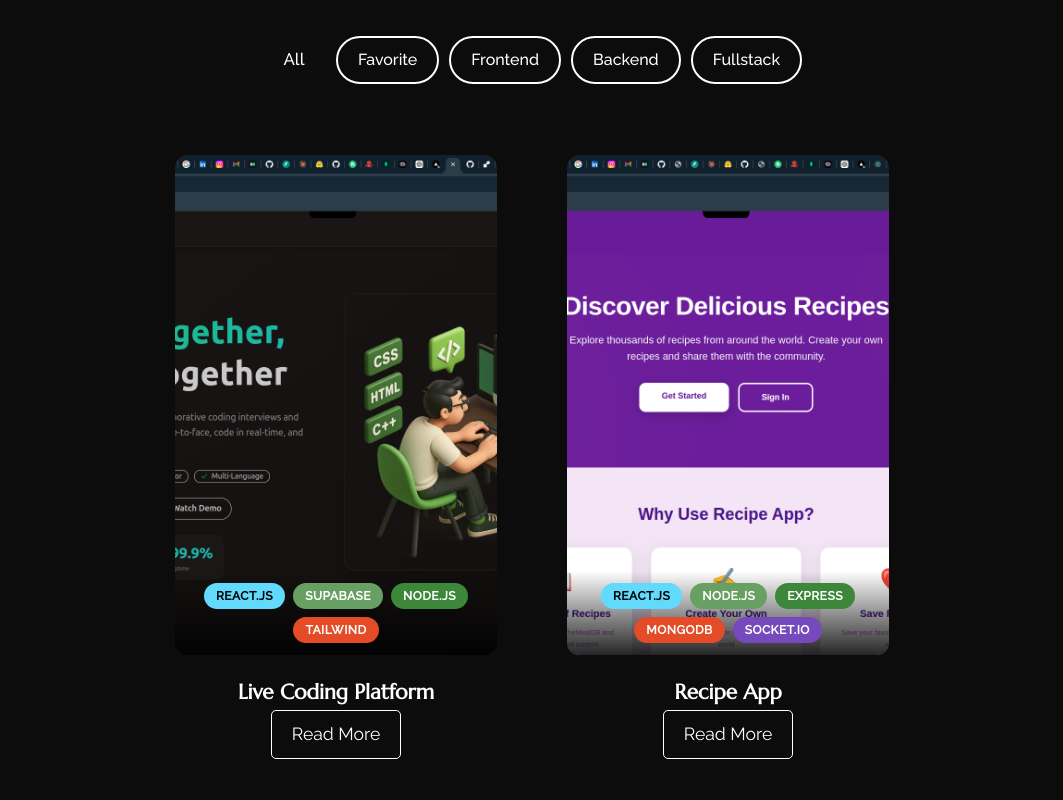
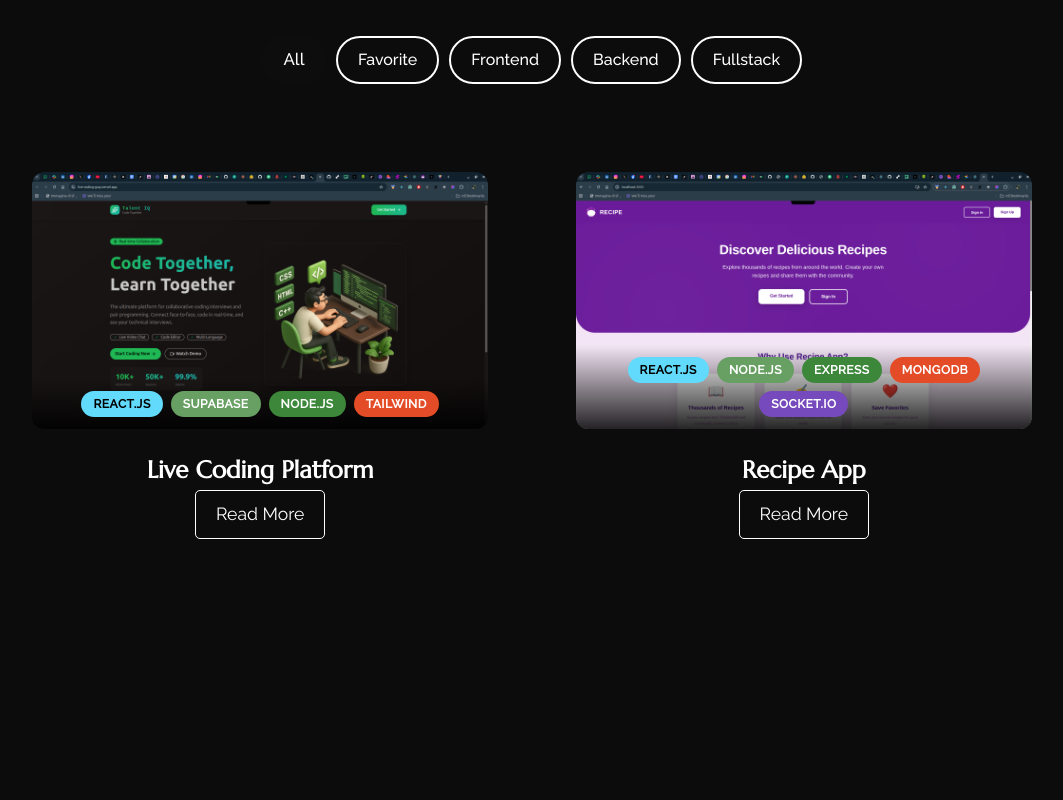
Before and after one commit to davyken/My-new-portfolio, a React (Create React App) app: page / in a window 1280 px wide. Shown: the part 960-1760 px from the top of the page, without its empty margins (108-1171 px from the left). Built offline with nearby package versions, Linux system fonts and the light colour scheme.

Commit message:
added style

```diff
--- a/src/pages/portfolio/style.css
+++ b/src/pages/portfolio/style.css
@@ -1,7 +1,7 @@
 .po_items_ho {
     display: flex;
     flex-wrap: wrap;
-    gap: 1.5rem;
+    gap: 0.5rem;
     justify-content: center;
     width: 100%;
     max-width: 1800px;
@@ -56,15 +56,15 @@
 }
 
 .po_item {
-    width: 32%;
-    min-height: 550px;
+    width: 48%;
+    min-height: 900px;
     max-width: none;
     flex-grow: 0;
     flex-shrink: 0;
     text-align: center;
-    margin: 8px;
+    margin: 5px;
     background: var(--bg-color);
-    padding: 15px;
+    padding: 35px;
     transition: transform 0.4s ease, box-shadow 0.4s ease, opacity 0.4s ease;
     display: flex;
     flex-direction: column;
@@ -78,23 +78,24 @@
 /* Responsive */
 @media (max-width: 1500px) {
     .po_item {
-        width: 31%;
+        width: 48%;
     }
 }
 
 @media (max-width: 1100px) {
     .po_item {
-        width: 48%;
+        width: 100%;
     }
 }
 
 @media (max-width: 700px) {
     .po_item {
         width: 100%;
+        min-height: 700px;
     }
 
     .po_item img {
-        height: 300px;
+        height: 400px;
     }
 }
 
@@ -124,10 +125,12 @@
 
 .po_item img {
     width: 100%;
-    height: 500px;
-    object-fit: cover;
+    height: auto;
+    max-height: 550px;
+    object-fit: contain;
     border-radius: 12px;
     transition: transform 0.5s ease, filter 0.5s ease;
+    background: var(--bg-color-2);
 }
 
 .po_item:hover img {
@@ -202,8 +205,8 @@
 }
 
 .po_title {
-    font-size: 1.3rem;
-    margin: 10px 0 5px 0;
+    font-size: 1.5rem;
+    margin: 12px 0 6px 0;
     color: var(--text-color);
     font-weight: bold;
     flex-shrink: 0;
@@ -258,7 +261,7 @@
 /* Show More Button */
 .portfolio-show-more {
     text-align: center;
-    margin-top: 30px;
+    margin-top: 15px;
 }
 
 .portfolio-show-more .show-more-btn {
@@ -285,22 +288,25 @@
 /* Responsive */
 @media (max-width: 1400px) {
     .po_item {
-        width: calc(33.333% - 20px);
+        width: calc(48% - 10px);
+        min-height: 850px;
     }
 }
 
 @media (max-width: 1000px) {
     .po_item {
-        width: calc(50% - 20px);
+        width: calc(100% - 10px);
+        min-height: 800px;
     }
 }
 
 @media (max-width: 600px) {
     .po_item {
         width: 100%;
+        min-height: 700px;
     }
 
     .po_item img {
-        height: 350px;
+        height: 400px;
     }
 }
```
